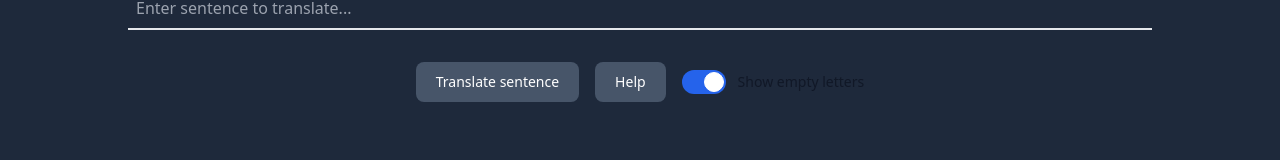
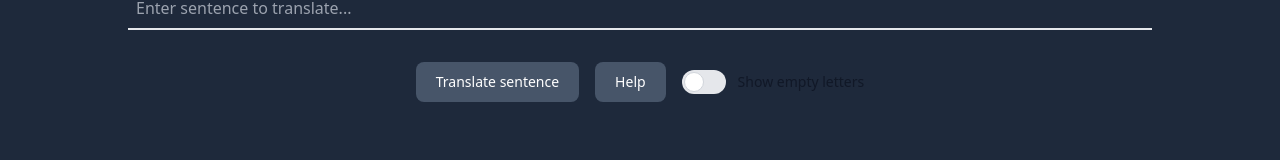
Before and after one commit to jikol1906/sentence-guesser-react, a React (Create React App) app: page / in a window 1280 px wide. Shown: the part 412-572 px from the top of the page. Built offline with nearby package versions, Linux system fonts and the light colour scheme.

Commit message:
added useImmr with SentenceGuesserConfig

```diff
--- a/src/Components/App.tsx
+++ b/src/Components/App.tsx
@@ -1,7 +1,7 @@
 import * as React from "react";
 import { useEffect, useRef, useState } from "react";
 import { useImmer } from "use-immer";
-import {  Language, languageRegexes } from "../Utils";
+import {  Language, languageRegexes, SentenceGuesserConfig } from "../Utils";
 import Button from "./Button";
 import Word from "./Word";
 import LoadingSpinner from "./LoadingSpinner";
@@ -17,7 +17,10 @@ const App: React.FunctionComponent<ITest2Props> = (props) => {
   const [originalSentence, setOriginalSentence] = useState("");
   const [enteringSentence,setEnteringSentence] = useState(true);
   const [languageToTranslateInto] = useState<Language>("german")
-  const [showBorderOnEmptyInput, setShowBorderOnEmptyInput] = useState(true);
+  const [{showBorderOnEmptyInput,oneLetterAtATimeMode}, setSentenceGuesserConfig] = useImmer<SentenceGuesserConfig>({
+    oneLetterAtATimeMode:false,
+    showBorderOnEmptyInput:false,
+  });
   const [isLoading,setIsLoading] = useState(false);
 
 
@@ -234,7 +237,7 @@ const App: React.FunctionComponent<ITest2Props> = (props) => {
       <div className="max-w-5xl m-auto flex-1 text-white space-y-14">
         {enteringSentence && <SentenceGuesserHeader/>}
         {enteringSentence ?
-          <TranslateForm onSubmit={translate} showBorderOnEmptyInput={showBorderOnEmptyInput} setShowBorderOnEmptyInput={setShowBorderOnEmptyInput}/>
+          <TranslateForm onSubmit={translate} showBorderOnEmptyInput={showBorderOnEmptyInput} setSentenceGuesserConfig={setSentenceGuesserConfig}/>
           :
           <>
           <div className="">
@@ -249,7 +252,7 @@ const App: React.FunctionComponent<ITest2Props> = (props) => {
             <>
               <Button onClick={removeAllWrongLetters}>Remove all wrong</Button>
               <Button onClick={tryNewSentence} >Try new sentence</Button>
-              <Switch checked={showBorderOnEmptyInput} onChange={_ => setShowBorderOnEmptyInput(prev => !prev)}>Show empty letters</Switch>
+              <Switch checked={showBorderOnEmptyInput} onChange={_ => setSentenceGuesserConfig(prev => {prev.showBorderOnEmptyInput = !prev.showBorderOnEmptyInput})}>Show empty letters</Switch>
             </>
 
         </div>
--- a/src/Components/TranslateForm.tsx
+++ b/src/Components/TranslateForm.tsx
@@ -1,16 +1,18 @@
 import * as React from "react";
+import { Updater } from "use-immer";
+import { SentenceGuesserConfig } from "../Utils";
 import Button from "./Button";
 import { ModalCtx } from "./ModalProvider";
 import Switch from "./Switch";
 
 interface ITranslateFormProps
   extends React.FormHTMLAttributes<HTMLFormElement> {
-    setShowBorderOnEmptyInput:React.Dispatch<React.SetStateAction<boolean>>
+    setSentenceGuesserConfig:Updater<SentenceGuesserConfig>
     showBorderOnEmptyInput:boolean
   }
 
 const TranslateForm: React.FunctionComponent<ITranslateFormProps> = ({
-  setShowBorderOnEmptyInput,
+  setSentenceGuesserConfig,
   showBorderOnEmptyInput,
   onSubmit,
 }) => {
@@ -48,7 +50,7 @@ const TranslateForm: React.FunctionComponent<ITranslateFormProps> = ({
       <div className="grid md:grid-flow-col gap-4 md:justify-self-center">
         <Button type="submit">Translate sentence</Button>
         <Button type="button" onClick={onHelpClicked}>Help</Button>
-        <Switch checked={showBorderOnEmptyInput} onChange={_ => setShowBorderOnEmptyInput(prev => !prev)}>Show empty letters</Switch>
+        <Switch checked={showBorderOnEmptyInput} onChange={_ => setSentenceGuesserConfig(prev => {prev.showBorderOnEmptyInput = !prev.showBorderOnEmptyInput})}>Show empty letters</Switch>
       </div>
     </form>
   );
```
